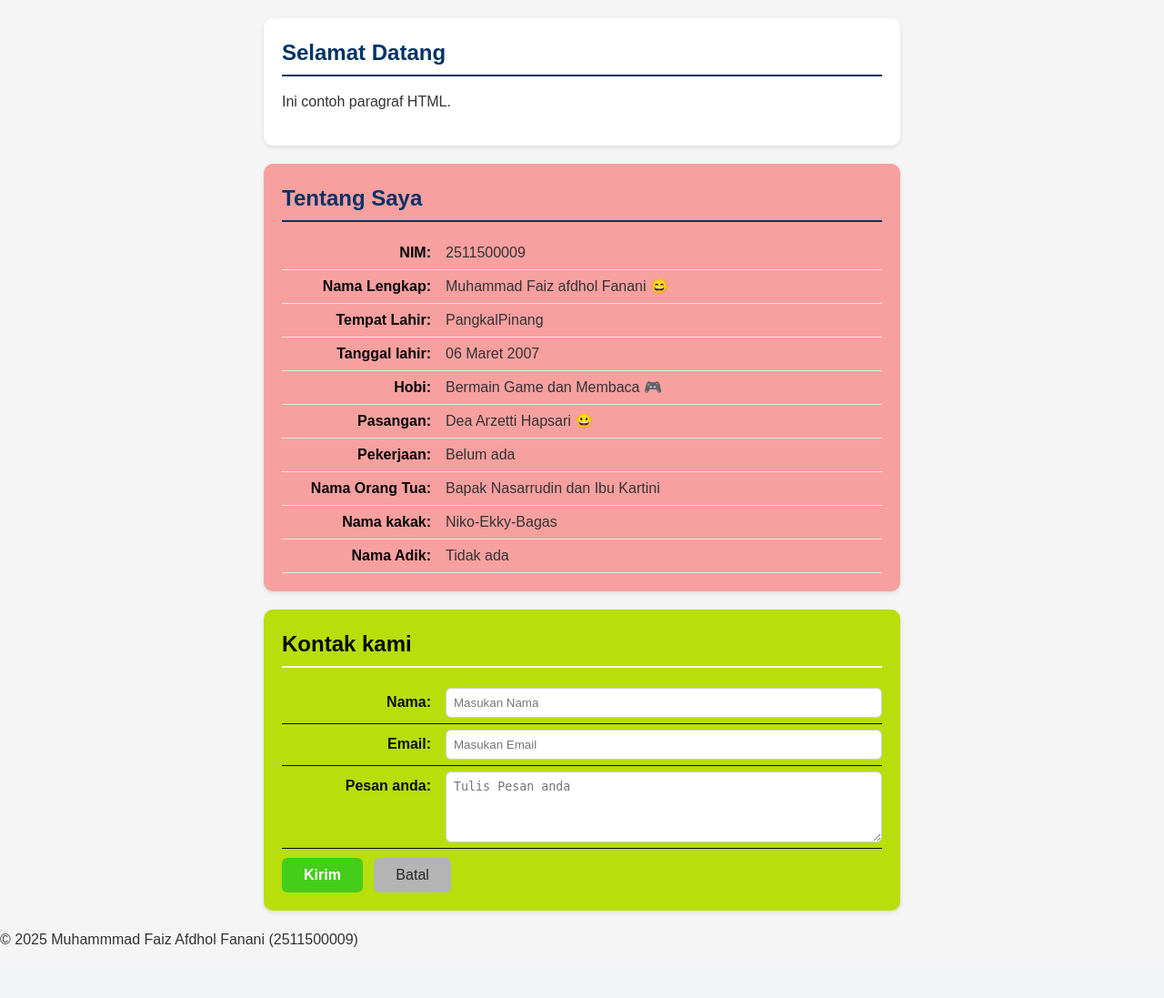
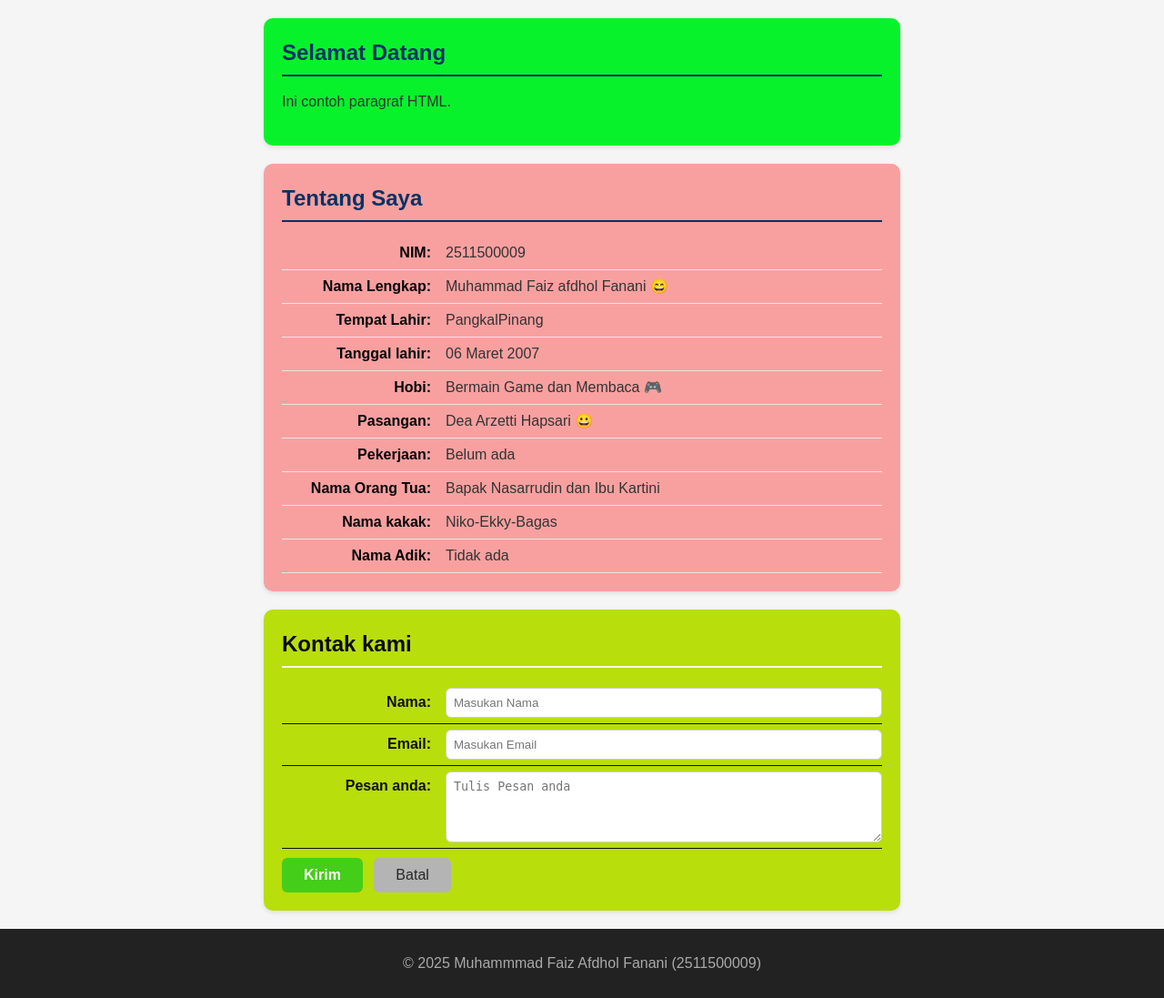
Before and after one commit to 2511500009-MuhammadFaizAfdholFanani/2511500009-PWD-TI1A-2025261, a PHP site: page /pertemuan-04/index.html in a window 1280 px wide. Shown: the part 155-1252 px from the top of the page at 91% size. Before the commit the page ends 1196 px from the top, so only its background shows below. Run offline with PHP 8.4, Linux system fonts and the light colour scheme.

Commit message:
styling footer

```diff
--- a/pertemuan-04/style.css
+++ b/pertemuan-04/style.css
@@ -32,7 +32,7 @@
         }
 
         #home {
-            background-color: #ffffff;
+            background-color: #08f22b;
             border-radius: 10px;
             padding: 20px;
             max-width: 700px;
@@ -52,6 +52,12 @@
             text-align: justify;
         }
 
+        footer {
+            background: #222;
+            color: #aaa;
+            text-align: center;
+            padding: 10px;
+        }
 
       #about {
             background-color: #f8a0a0;
```
Also changed, not shown: pertemuan-04/README.md.
